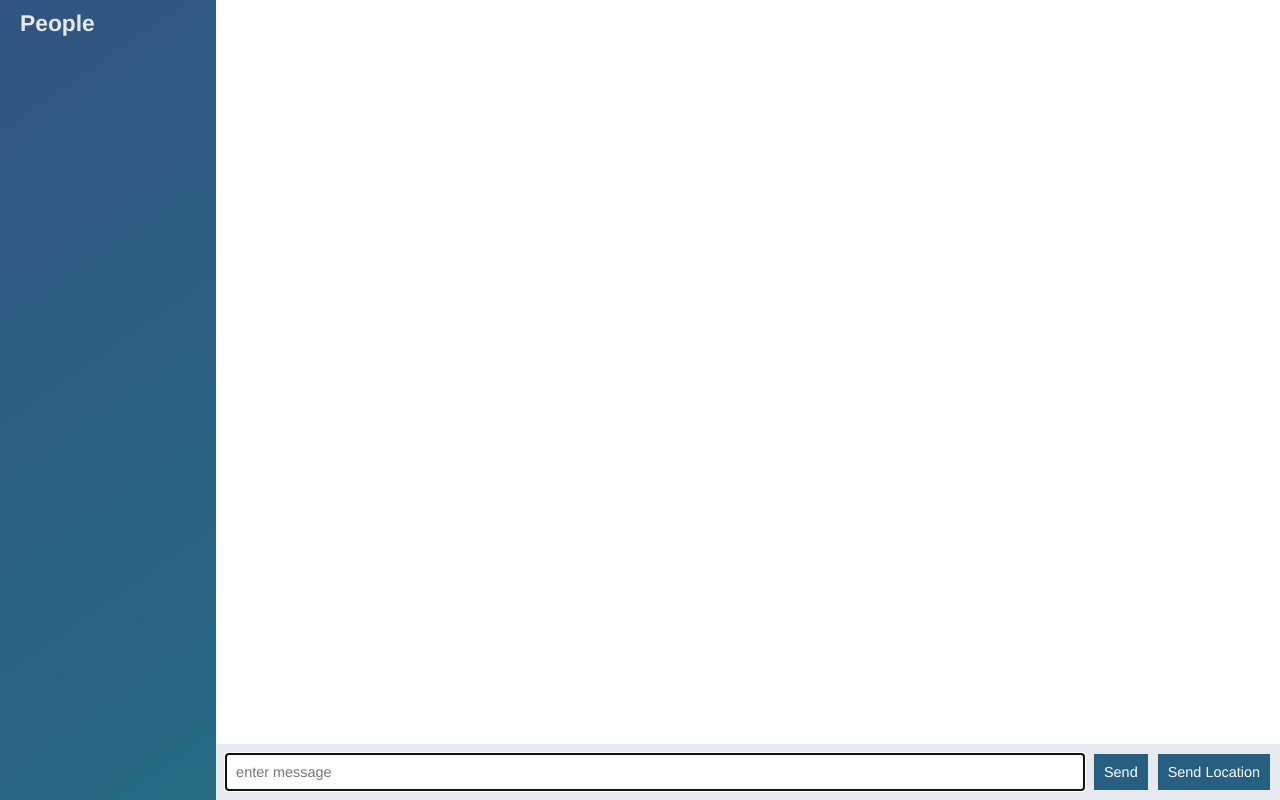
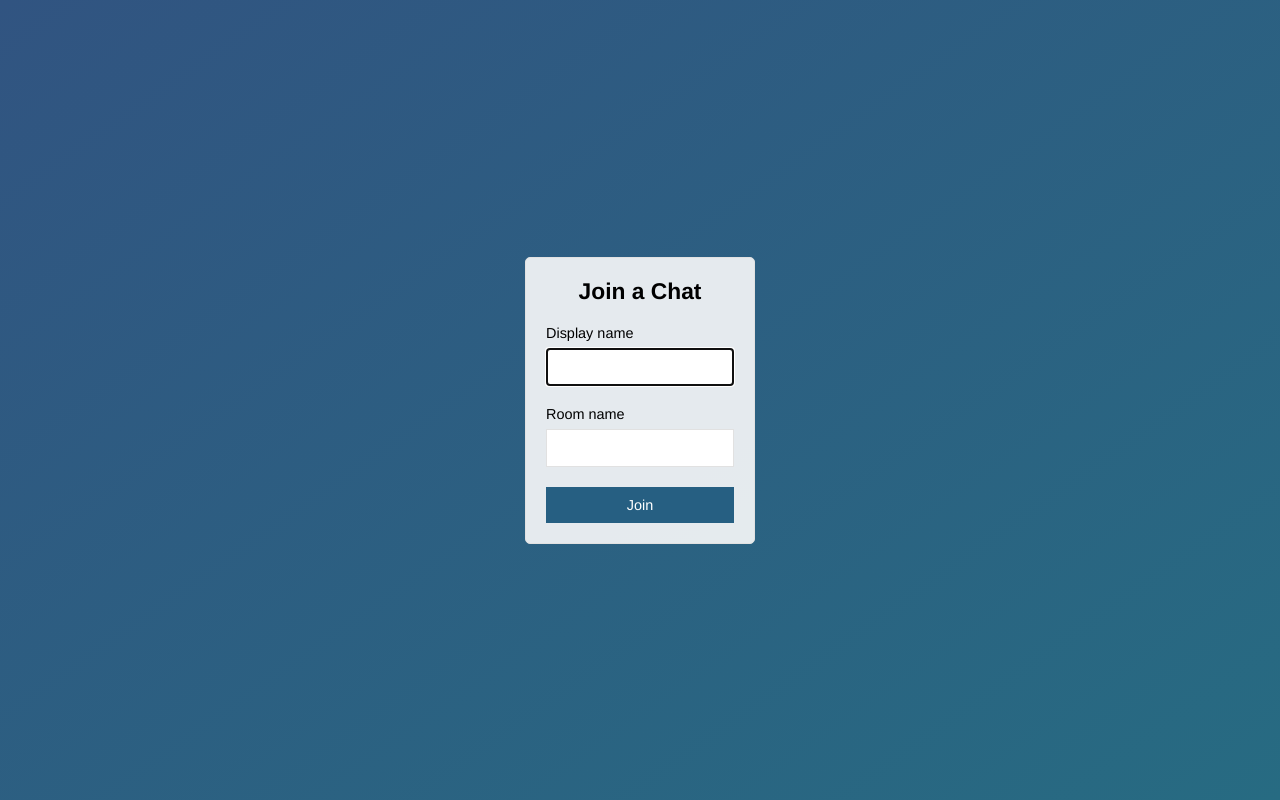
Before and after one commit to alongalperin/node-chat-app, a website: page public/index.html in a window 1280 px wide. Drawn offline with nearby package versions, Linux system fonts and the light colour scheme; no server answers.

Commit message:
Add join room page that submit to chat.html

```diff
--- a/public/index.html
+++ b/public/index.html
@@ -1,59 +1,29 @@
 <!DOCTYPE html>
-
 <html>
 <head>
     <meta charset="utf-8">
+    <title>Join | ChatApp</title>
+    <meta name="viewport" content="width-device-width", initial-scale=1, user-scalable="no">
     <link rel="stylesheet" href="/css/styles.css">
 </head>
-<body class="chat">
-
-    <div class="chat__sidebar">
-        <h3>People</h3>
-        <div id="users">
-        </div>
+<body class="centered-form">
+    <div class="centered-form__form">
+        <form action="/chat.html">
+            <div class="form-field">
+                <h3>Join a Chat</h3>
+            </div>
+            <div class="form-field">
+                <label>Display name</label>
+                <input type="text" name="name" autofocus/>
+            </div>
+            <div class="form-field">
+                <label>Room name</label>
+                <input type="text" name="room" autofocus/>
+            </div>
+            <div class="form-field">
+                <button>Join</button>
+            </div>
+        </form>
     </div>
-
-    <div class="chat__main">
-        <ol id="messages" class="chat__messages"></ol>
-        <div class="chat__footer">
-            <form id="message-form">
-                <input name="message" type="text" placeholder="enter message" autofocus autocomplete="off"/>
-                <button>Send</button>
-            </form>
-            <button id="send-location">Send Location</button>
-        </div>
-    </div>
-
-    <script id="location-message-template" type="text/template">
-        <li class="message">
-            <div class="message__title">
-                <h4>{{from}}</h4>
-                <span>{{createdAt}}</span>
-            </div>
-            <div class="message__body">
-                <p>
-                    <a href="{{url}}" target="_black">My current location</a>
-                </p>
-            </div>
-        </li>
-    </script>
-
-    <script id="message-template" type="text/template">
-        <li class="message">
-            <div class="message__title">
-                <h4>{{from}}</h4>
-                <span>{{createdAt}}</span>
-            </div>
-            <div class="message__body">
-                <p>{{text}}</p>
-            </div>
-        </li>
-    </script>
-    <!-- load socketIO -->
-    <script src="/socket.io/socket.io.js"></script>
-    <script src="/JS/libs/jquery-3.3.1.min.js" type="application/javascript"></script>
-    <script src="/JS/libs/moment.js"></script>
-    <script src="/JS/libs/mustach.js"></script>
-    <script src="/JS/index.js"></script>
 </body>
 </html>
```
Also changed, not shown: public/chat.html (added, +61 -0 lines), public/JS/chat.js (renamed from public/JS/index.js).
